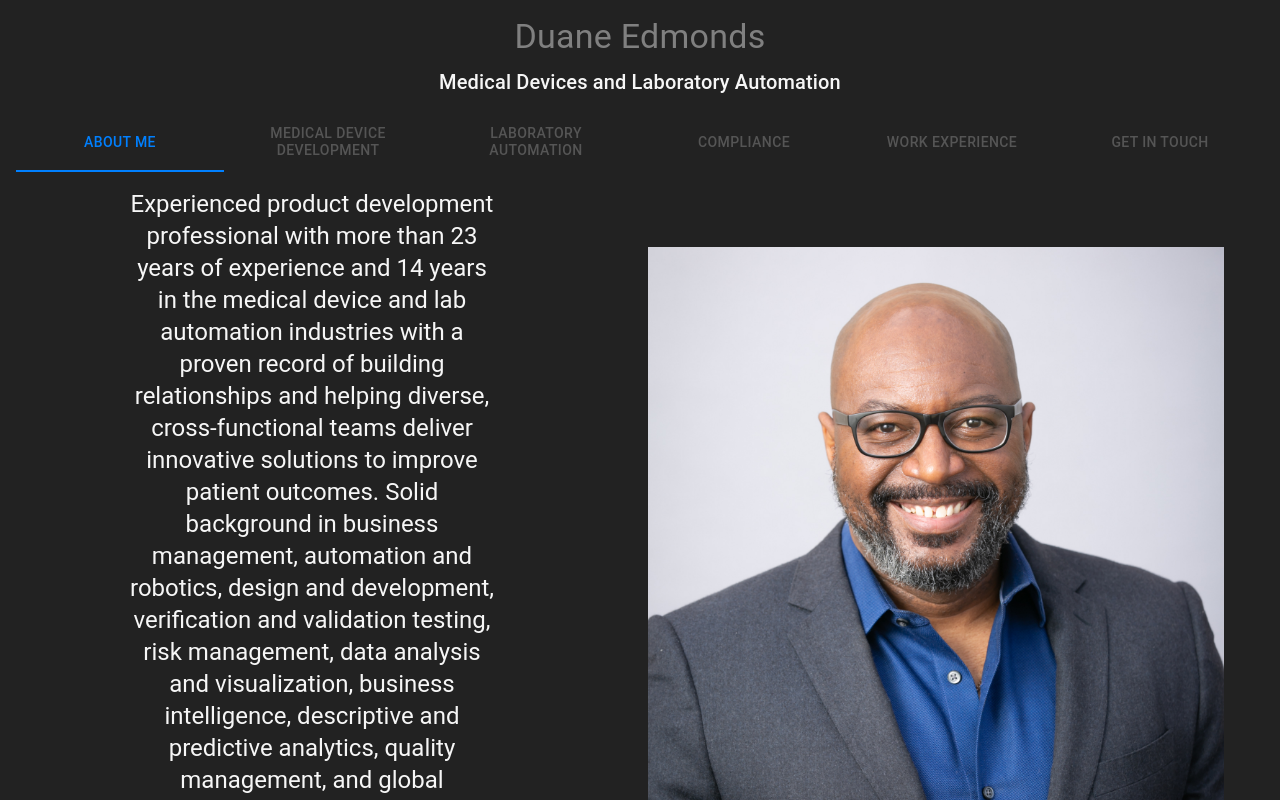
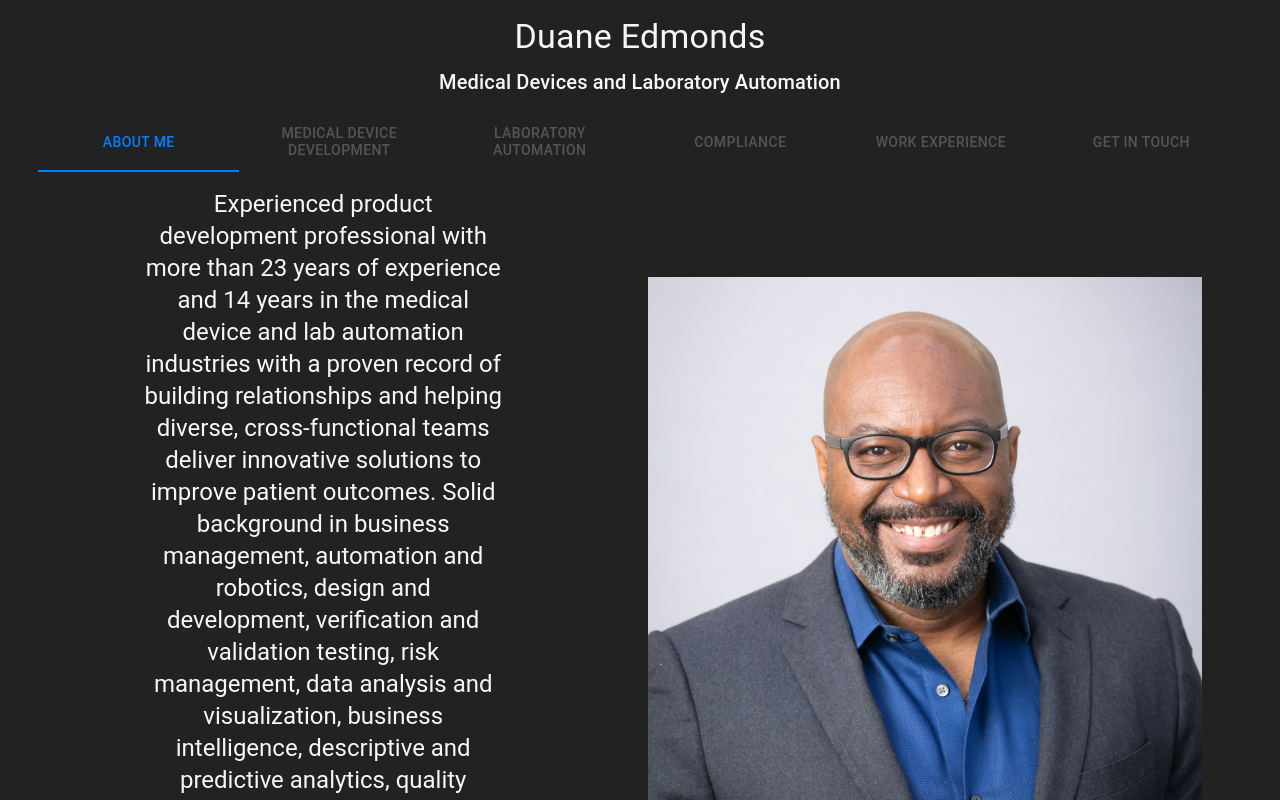
Before and after one commit to usefulmove/ded, a React (Vite) app: page / in a window 1280 px wide. Shown: the top 800 px of the page. Built offline with nearby package versions, Linux system fonts and the light colour scheme.

Commit message:
(automated gcp push)

```diff
--- a/src/components/ContactCard.jsx
+++ b/src/components/ContactCard.jsx
@@ -5,7 +5,7 @@ import logo from "../assets/logo.png";
 function ContactCard() {
   return (
     <Grid container>
-      <Grid item xs={12} style={{ width: "94svw" }}>
+      <Grid item xs={12}>
         <center>
           <Card className="cora" elevation={6}>
             <Grid container justifyContent="center" alignItems="center">
--- a/src/components/Content.jsx
+++ b/src/components/Content.jsx
@@ -43,7 +43,7 @@ function Content() {
   };
 
   return (
-    <Box sx={{ borderBottom: 0 }}>
+    <Box sx={{ borderBottom: 0, width: "94svw" }}>
       <Tabs
         value={value}
         onChange={handleChange}
--- a/src/components/Header.jsx
+++ b/src/components/Header.jsx
@@ -4,9 +4,7 @@ function Header() {
   return (
     <Grid container spacing={1}>
       <Grid item xs={12}>
-        <Typography variant="h4" color="grey">
-          Duane Edmonds
-        </Typography>
+        <Typography variant="h4">Duane Edmonds</Typography>
       </Grid>
       <Grid item xs={12}>
         <Typography variant="h6" gutterBottom={true}>
```
